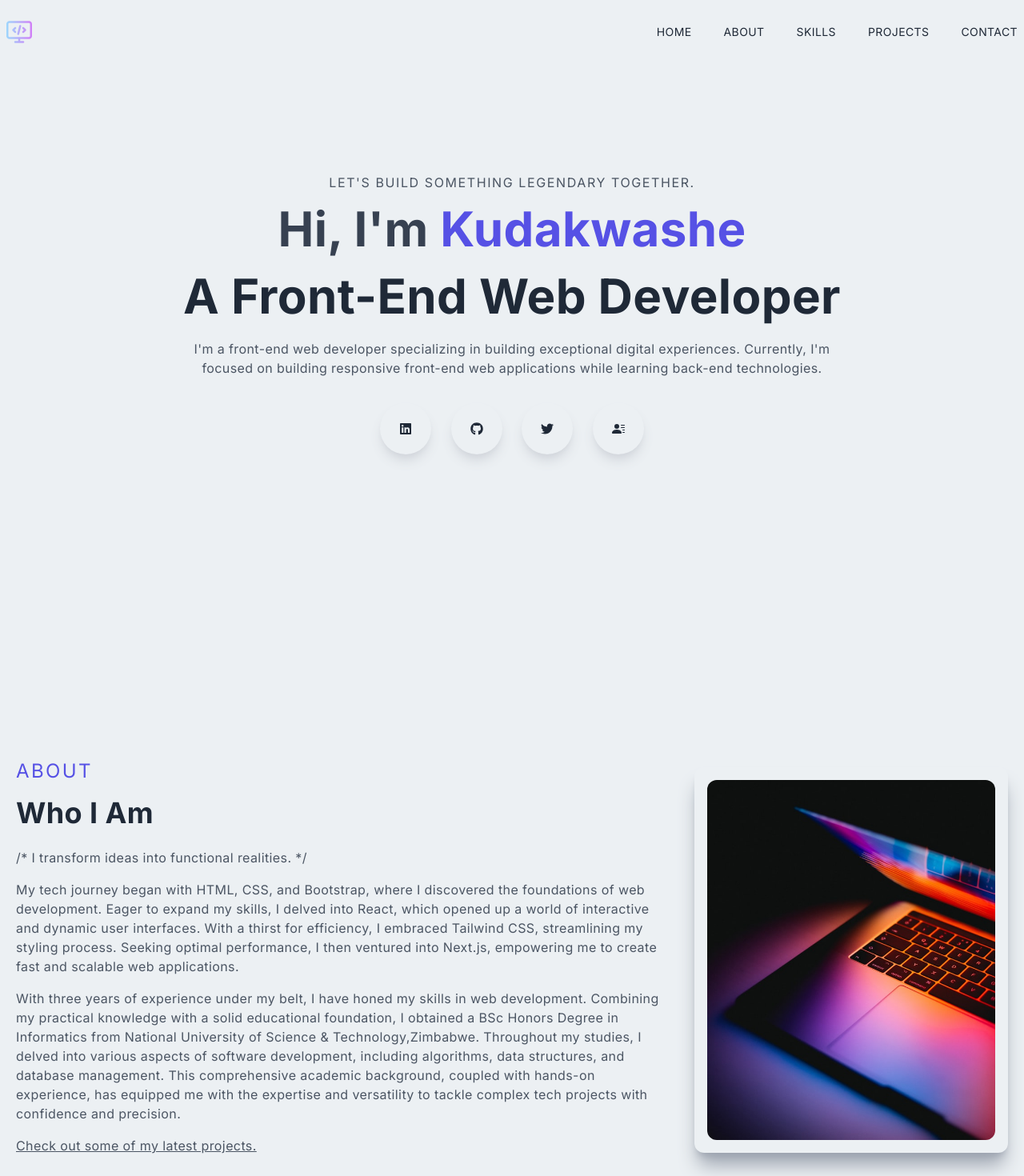
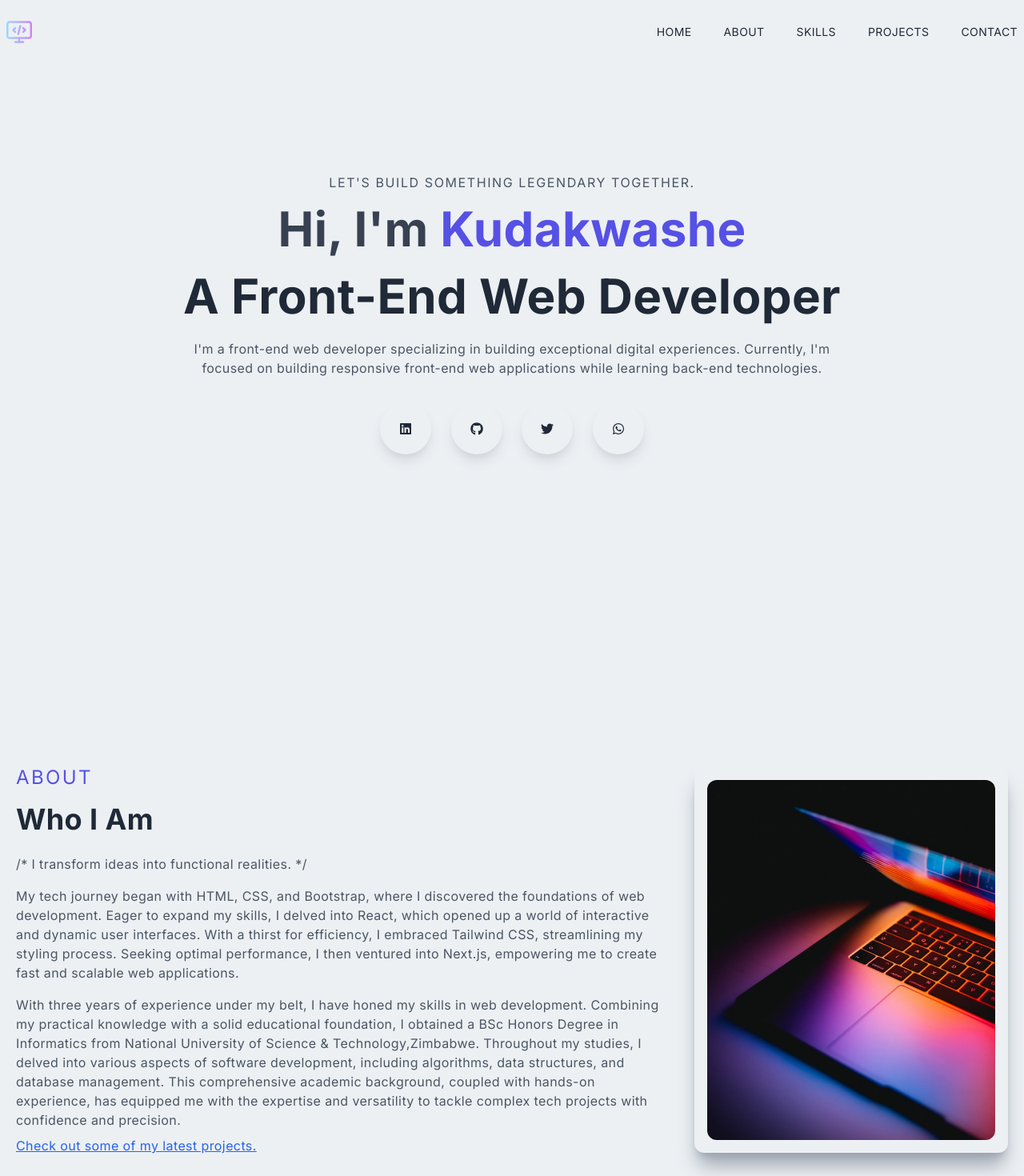
Before and after one commit to KudaMukucha/my-portfolio, a Next.js app: page / in a window 1280 px wide. Shown: the top 1470 px of the page at 80% size. Built offline with nearby package versions, Linux system fonts and the light colour scheme.

Commit message:
social icons links fix

```diff
--- a/components/About.jsx
+++ b/components/About.jsx
@@ -1,4 +1,5 @@
 import Image from 'next/image'
+import Link from 'next/link'
 import React from 'react'
 
 const About = () => {
@@ -24,8 +25,7 @@ const About = () => {
                 background, coupled with hands-on experience, has equipped me with the expertise and versatility to tackle complex
                 tech projects with confidence and precision.
                 </p>
-
-                <p className='py-2 text-gray-600 underline cursor-pointer'>Check out some of my latest projects.</p>
+                <Link href={'/#projects'} className={'py-2 text-blue-600 underline hover:no-underline'}>Check out some of my latest projects.</Link>
             </div>
             <div className='w-full h-auto m-auto shadow-xl  shadow-gray-400 rounded-xl flex items-center p-4 hover:scale-105 ease-in duration-300'>
                 <Image src={'/about.jpg'} alt={'about-image'} width={640} height={800} className={'rounded-xl'}/>
--- a/components/Contact.jsx
+++ b/components/Contact.jsx
@@ -2,7 +2,7 @@ import Image from 'next/image'
 import Link from 'next/link'
 import React from 'react'
 import { BsFillPersonLinesFill } from 'react-icons/bs'
-import { FaGithub, FaLinkedin, FaTwitter } from 'react-icons/fa'
+import { FaGithub, FaLinkedin, FaTwitter, FaWhatsapp } from 'react-icons/fa'
 import {HiOutlineChevronDoubleUp} from 'react-icons/hi'
 
 const Contact = () => {
@@ -27,18 +27,22 @@ const Contact = () => {
                             <div>
                             <p className='uppercase pt-8'>Connect with me.</p>
                             <div className='flex items-center justify-between py-4'>
-                            <div className="rounded-full shadow-lg shadow-gray-300 p-6 cursor-pointer hover:scale-110 ease-in duration-300">
-                        <FaLinkedin/>
-                    </div>
-                    <div className="rounded-full shadow-lg shadow-gray-300 p-6 cursor-pointer hover:scale-110 ease-in duration-300">
-                        <FaGithub/>
-                    </div>
-                    <div className="rounded-full shadow-lg shadow-gray-300 p-6 cursor-pointer hover:scale-110 ease-in duration-300">
-                        <FaTwitter/>
-                    </div>
-                    <div className="rounded-full shadow-lg shadow-gray-300 p-6 cursor-pointer hover:scale-110 ease-in duration-300">
-                        <BsFillPersonLinesFill/>
-                    </div>
+                            <Link href={'https://www.linkedin.com/in/kudakwashe-mukucha-998b3b178/'} className='rounded-full shadow-lg shadow-gray-300 p-6 cursor-pointer hover:scale-110 ease-in duration-300'>
+                    <FaLinkedin/>
+                    </Link>
+
+                    <Link href={'https://github.com/KudaMukucha'} className='rounded-full shadow-lg shadow-gray-300 p-6 cursor-pointer hover:scale-110 ease-in duration-300'>
+                    <FaGithub/>
+                    </Link>
+
+                    <Link href={'https://twitter.com/kudamukucha_'} className='rounded-full shadow-lg shadow-gray-300 p-6 cursor-pointer hover:scale-110 ease-in duration-300'>
+                    <FaTwitter/>
+                    </Link>
+
+                    <Link href={'https://wa.me/263783291884'} className='rounded-full shadow-lg shadow-gray-300 p-6 cursor-pointer hover:scale-110 ease-in duration-300'>
+                    <FaWhatsapp/>
+                    </Link>
+
                             </div>
                         </div>
                         </div>
--- a/components/Main.jsx
+++ b/components/Main.jsx
@@ -1,5 +1,5 @@
-import { BsFillPersonLinesFill } from "react-icons/bs"
-import { FaGithub, FaLinkedin, FaTwitter } from "react-icons/fa"
+import Link from "next/link"
+import { FaGithub, FaLinkedin, FaTwitter, FaWhatsapp } from "react-icons/fa"
 
 const Main = () => {
   return (
@@ -15,18 +15,22 @@ const Main = () => {
                 </p>
 
                 <div className="flex items-center justify-between max-w-[330px] m-auto py-4">
-                    <div className="rounded-full shadow-lg shadow-gray-300 p-6 cursor-pointer hover:scale-110 ease-in duration-300">
-                        <FaLinkedin/>
-                    </div>
-                    <div className="rounded-full shadow-lg shadow-gray-300 p-6 cursor-pointer hover:scale-110 ease-in duration-300">
-                        <FaGithub/>
-                    </div>
-                    <div className="rounded-full shadow-lg shadow-gray-300 p-6 cursor-pointer hover:scale-110 ease-in duration-300">
-                        <FaTwitter/>
-                    </div>
-                    <div className="rounded-full shadow-lg shadow-gray-300 p-6 cursor-pointer hover:scale-110 ease-in duration-300">
-                        <BsFillPersonLinesFill/>
-                    </div>
+                    <Link href={'https://www.linkedin.com/in/kudakwashe-mukucha-998b3b178/'} className='rounded-full shadow-lg shadow-gray-300 p-6 cursor-pointer hover:scale-110 ease-in duration-300'>
+                    <FaLinkedin/>
+                    </Link>
+
+                    <Link href={'https://github.com/KudaMukucha'} className='rounded-full shadow-lg shadow-gray-300 p-6 cursor-pointer hover:scale-110 ease-in duration-300'>
+                    <FaGithub/>
+                    </Link>
+
+                    <Link href={'https://twitter.com/kudamukucha_'} className='rounded-full shadow-lg shadow-gray-300 p-6 cursor-pointer hover:scale-110 ease-in duration-300'>
+                    <FaTwitter/>
+                    </Link>
+
+                    <Link href={'https://wa.me/263783291884'} className='rounded-full shadow-lg shadow-gray-300 p-6 cursor-pointer hover:scale-110 ease-in duration-300'>
+                    <FaWhatsapp/>
+                    </Link>
+
                 </div>
             </div>
         </div>
```
